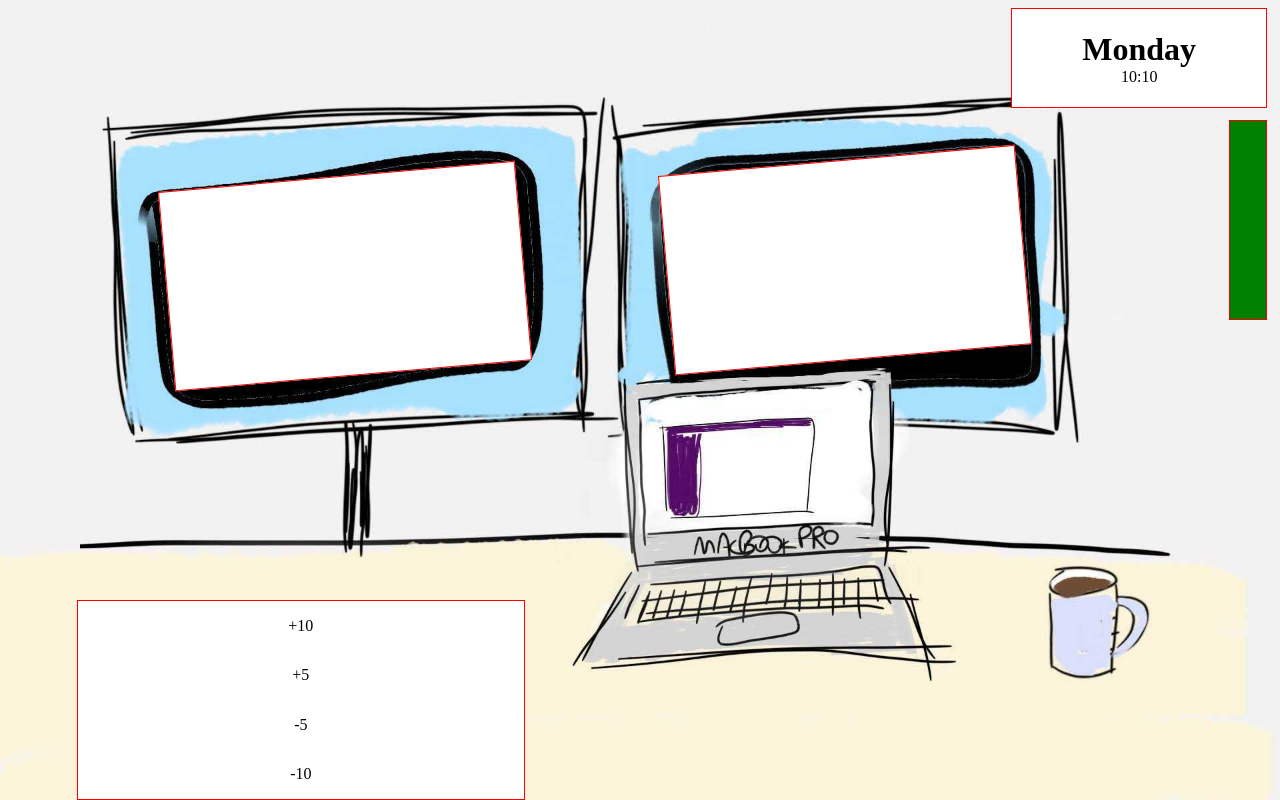
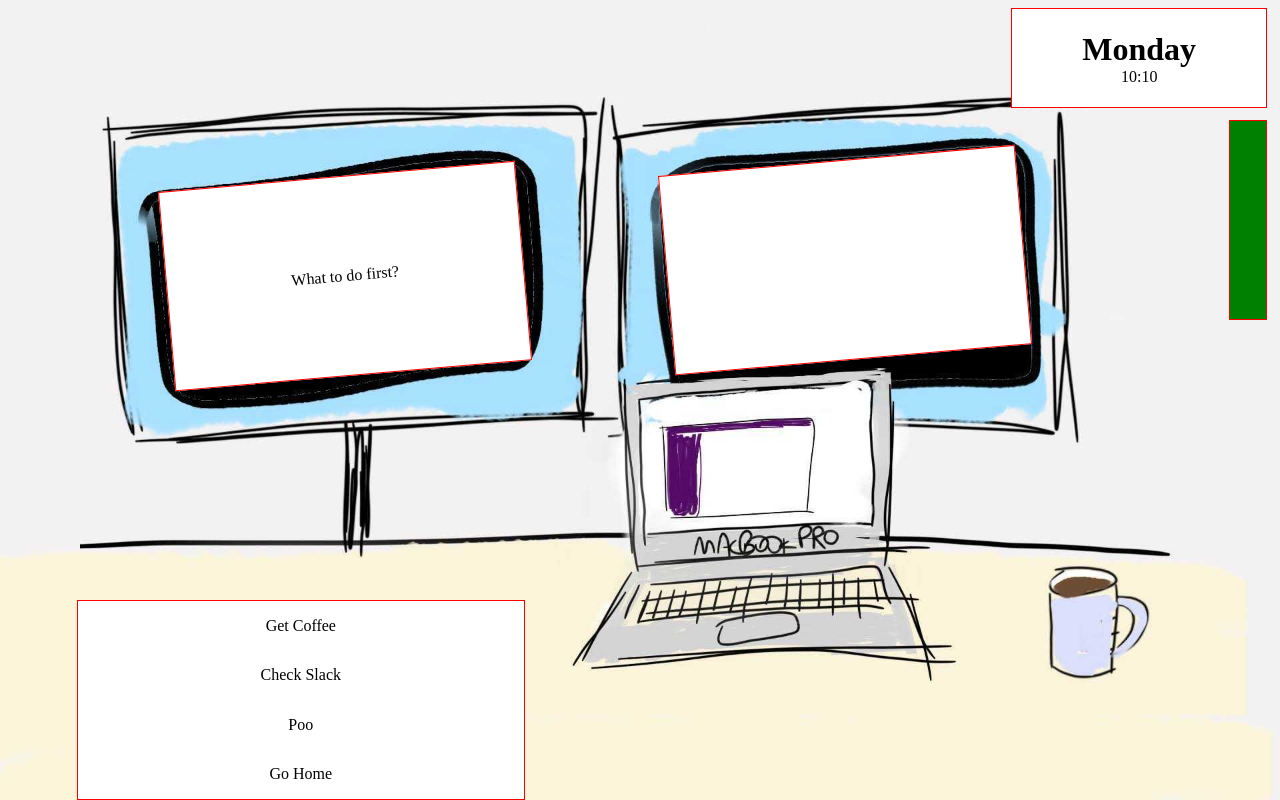
Before and after one commit to TashanDuncan/happy-paths, a Svelte app: page / in a window 1280 px wide. Both pictures are taken after a click on the button "start". Built offline with nearby package versions, Linux system fonts and the light colour scheme.

Commit message:
Update gameConfig and handleHealth()

```diff
--- a/src/App.svelte
+++ b/src/App.svelte
@@ -1,6 +1,7 @@
 <script lang="ts">
   import Choices from "./lib/Choices.svelte";
   import Energy from "./lib/Energy.svelte";
+  import { gameConfig } from "./lib/gameConfig";
   import LeftMonitor from "./lib/LeftMonitor.svelte";
   import Overlay from "./lib/Overlay.svelte";
   import RightMonitor from "./lib/RightMonitor.svelte";
@@ -9,30 +10,38 @@
   let backGroundImg = "images/officeDesk.jpg";
 
   $: health = 100;
+  $: storyText = "";
+  $: choiceSelection = [];
 
-  function handleHealth(operation: "inc" | "dec", amount: number): void {
-    if (operation === "inc") {
-      health += amount;
-    }
-    if (operation === "dec") {
-      health -= amount;
-    }
+  function handleHealth(choice, amount: number): void {
+    const storyChapter = gameConfig.filter(
+            (config) => config.choice === choice
+    )[0];
+
   }
   $: if (health > 100) {
     health = 100;
   }
-  $: if (health <= 0){
-    alert('GAME OVER! We will put a game over overlay here:) ')
+  $: if (health <= 0) {
+    alert("GAME OVER! We will put a game over overlay here:) ");
   }
 
+  function act(choice) {
+    const storyChapter = gameConfig.filter(
+      (config) => config.choice === choice
+    )[0];
+
+    storyText = storyChapter.prompt;
+    choiceSelection = storyChapter.options;
+  }
 </script>
 
 <main class="parent">
-  <Overlay />
+  <Overlay {act} />
   <img src={backGroundImg} alt="office background" class="background-image" />
   <Time />
   <Energy {health} />
-  <LeftMonitor />
+  <LeftMonitor {storyText} />
   <RightMonitor />
-  <Choices {handleHealth} />
+  <Choices {handleHealth} {choiceSelection} />
 </main>
--- a/src/lib/Choices.svelte
+++ b/src/lib/Choices.svelte
@@ -1,9 +1,11 @@
 <script lang="ts">
+  import { each } from "svelte/internal";
+
+
   /**
    * TODO: Have Choices Passed in as Array Or Object
    */
-
-  export let handleHealth
+  export let handleHealth, choiceSelection
 
   enum Health{
     INCREASE = 'inc',
@@ -15,11 +17,14 @@
 <!-- Loop of Choices -->
 <div class="box menu">
   <div class="choice-box">
-    <button class="choice" on:click={handleHealth(Health.INCREASE, 10)}>+10</button>
+    <!-- <button class="choice" on:click={handleHealth(Health.INCREASE, 10)}>+10</button>
     <button class="choice" on:click={handleHealth(Health.INCREASE, 5)}>+5</button>
     <button class="choice" on:click={handleHealth(Health.DECREASE, 5)}>-5</button>
-    <button class="choice" on:click={handleHealth(Health.DECREASE, 10)}>-10</button>
-</div>
+    <button class="choice" on:click={handleHealth(Health.DECREASE, 10)}>-10</button> -->
+    {#each Object.entries(choiceSelection) as [option, energy]}
+          <button class="choice" on:click={handleHealth(energy)}>{option}</button>
+    {/each}
+  </div>
 </div>
 
 <style>
--- a/src/lib/LeftMonitor.svelte
+++ b/src/lib/LeftMonitor.svelte
@@ -1,8 +1,8 @@
 <script lang="ts">
-
+export let storyText: string
 </script>
 
-<div class="box left-monitor"></div>
+<div class="box left-monitor">{storyText}</div>
 
 <style>
 
--- a/src/lib/Overlay.svelte
+++ b/src/lib/Overlay.svelte
@@ -4,6 +4,8 @@
 function hideOverlay() {
     visible = !visible
 }
+
+export let act
 </script>
 
 {#if visible}
@@ -14,7 +16,12 @@ function hideOverlay() {
     an (early career?) developer, you've got lots to learn. Can you survive
     to the end of the week?
   </p>
-  <button on:click={hideOverlay}>start</button>
+  <button
+  on:click={act('Start')}
+  on:click={hideOverlay}
+
+
+  >start</button>
 </div>
 {/if}
 
--- /dev/null
+++ b/src/lib/gameConfig.ts
@@ -0,0 +1,37 @@
+export const gameConfig = [
+  {
+    choice: "Start",
+    prompt: "What to do first?",
+    options: {
+      "Get Coffee" : +20,
+      "Check Slack" : -5,
+      "Poo" : +10,
+      "Go Home": -100
+    }
+    //options: ["Get Coffee", "Check Slack", "Poo", "Go Home"],
+    //energy: [+20, -5, +10, -100]
+  },
+  {
+    choice: "Run",
+    prompt: "There's a wall in front of you.",
+    options: ["Climb", "Go around"],
+    energy: -5
+  },
+  {
+    choice: "Fight",
+    prompt: "The dragon breathes fire!",
+    options: ["Duck", "Jump"],
+    energy: -10
+  },
+  {
+    choice: "Poo",
+    prompt: "The dragon breathes fire!",
+    options: ["Run", "Jump"],
+    energy: -10
+  },
+  {
+    choice: "Fire",
+    prompt: "The fire alarm just went off!",
+    options: ["Run", "Chill, it's probably just a drill."]
+  }
+];
```
